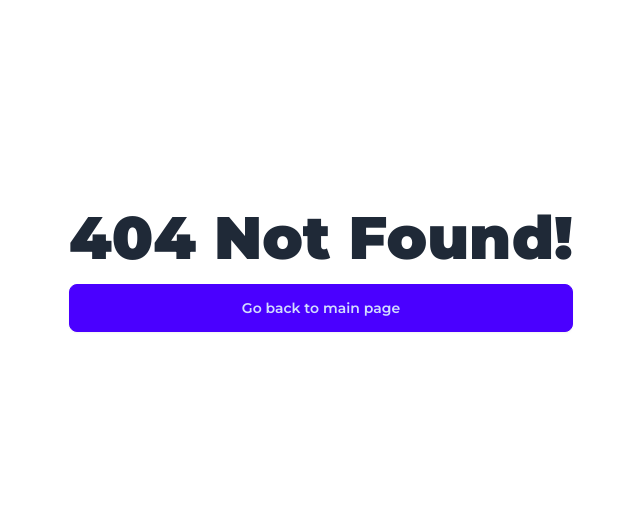
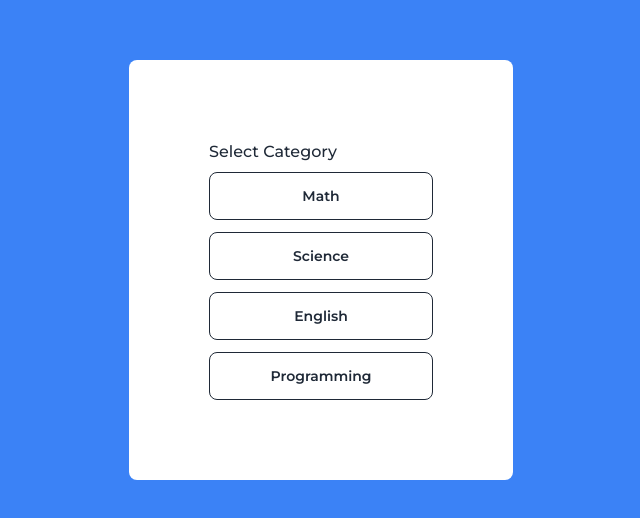
Before and after one commit to MarkMallari16/quiz-game-react, a React (Vite) app: page /category in a window 1280 px wide. Before the commit this address had no page. Shown: the part 130-648 px from the top of the page, without its empty margins (319-959 px from the left). Built offline with nearby package versions, Linux system fonts and the light colour scheme.

Commit message:
add category ui

```diff
--- a/src/components/PlayComponent.jsx
+++ b/src/components/PlayComponent.jsx
@@ -9,15 +9,15 @@ const PlayComponent = () => {
 
     return (
         <ResponsiveLayout>
-            <div className='bg-white  py-14  px-20 rounded-lg'>
+            <div className='bg-white  py-14 px-16 lg:px-20 rounded-lg'>
                 <div className='w-full max-w-2xl'>
                     <div className='flex justify-center items-center gap-4 mb-4'>
                         <div>
                             <div className='flex items-center gap-5'>
-                                <h1 className=' text-6xl lg:text-6xl font-black text-center'>
+                                <h1 className=' text-5xl lg:text-7xl font-black text-center'>
                                     Quiz Game
                                 </h1>
-                                <img src={BulbImage} className='w-24' />
+                                <img src={BulbImage} className='w-24 select-none hidden lg:block' />
                             </div>
 
                         </div>
@@ -30,7 +30,7 @@ const PlayComponent = () => {
                             <FaGithub className='text-2xl' />
                         </a>
                     </div>
-                    <p className='text-center font-normal mt-1'>Copyright &copy; Mark Mallari</p>
+                    <p className='text-center font-normal mt-1'>Copyright &copy; Mark Mallari 2024</p>
                 </div>
             </div>
         </ResponsiveLayout>
--- /dev/null
+++ b/src/hooks/useCategory.js
@@ -0,0 +1,12 @@
+import  { useState } from 'react'
+
+const useCategory = () => {
+    const [selectedCategory, setSelectedCategory] = useState();
+
+    const categories = ['Math', 'Science', 'English', 'Programming'];
+
+
+    return { categories, selectedCategory, setSelectedCategory };
+}
+
+export default useCategory
--- a/src/hooks/useInfo.js
+++ b/src/hooks/useInfo.js
@@ -16,7 +16,7 @@ const useInfo = () => {
             setError("Name is required!")
         } else {
             setError('')
-            navigate('/game', { state: { name: nameValue } })
+            navigate('/category', { state: { name: nameValue } })
         }
     }
     return { nameValue, error, handleNameValue, handleStartGame };
--- a/src/hooks/usePlay.js
+++ b/src/hooks/usePlay.js
@@ -10,6 +10,7 @@ const usePlay = () => {
     const handleExit = () => {
         navigate('/')
     }
+
     return { handleIsPlaying, handleExit };
 }
 
--- a/src/main.jsx
+++ b/src/main.jsx
@@ -7,14 +7,16 @@ import Home from './pages/Home.jsx'
 import NotFound from './pages/NotFound.jsx'
 import QuizGame from './pages/QuizGame.jsx'
 import Info from './pages/Info.jsx'
+import Category from './pages/Category.jsx'
 ReactDOM.createRoot(document.getElementById('root')).render(
   <React.StrictMode>
     <Router>
       <Routes>
-        <Route path='/' element={<Home/>}/>
-        <Route path='/info' element={<Info/>}/>
-        <Route path='/game' element={<QuizGame/>}/>
-        <Route path='*' element={<NotFound/>}/>
+        <Route path='/' element={<Home />} />
+        <Route path='/category' element={<Category />} />
+        <Route path='/info' element={<Info />} />
+        <Route path='/game' element={<QuizGame />} />
+        <Route path='*' element={<NotFound />} />
       </Routes>
     </Router>
   </React.StrictMode>,
--- /dev/null
+++ b/src/pages/Category.jsx
@@ -0,0 +1,24 @@
+import React, { useState } from 'react'
+import ResponsiveLayout from '../components/ResponsiveLayout';
+import useCategory from '../hooks/useCategory';
+
+const Category = () => {
+
+    const { categories, selectedCategory, setSelectedCategory } = useCategory();
+
+
+    return (
+        <ResponsiveLayout>
+            <div className=' bg-white rounded-lg p-20 w-96'>
+                <p className='font-medium mb-2'>Select Category</p>
+                <div className='flex flex-col gap-3 w-full'>
+                    {categories.map((category) => (
+                        <button key={category} className='btn btn-outline w-full' onClick={() => setSelectedCategory(category)}>{category}</button>
+                    ))}
+                </div>
+            </div>
+        </ResponsiveLayout>
+    )
+}
+
+export default Category
```
